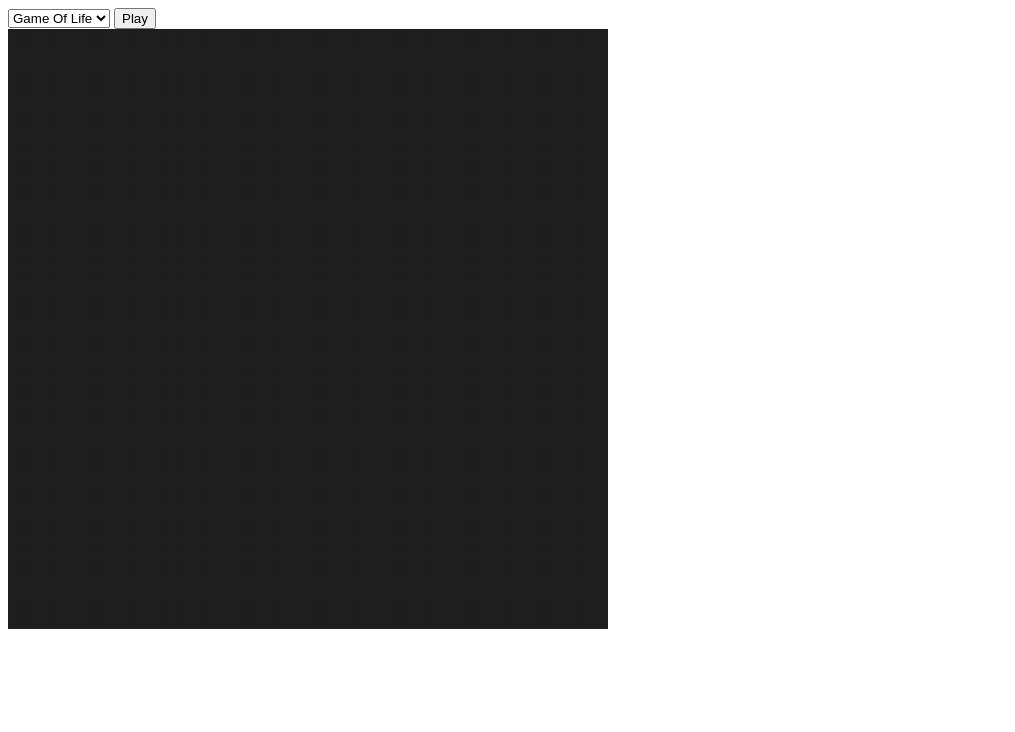
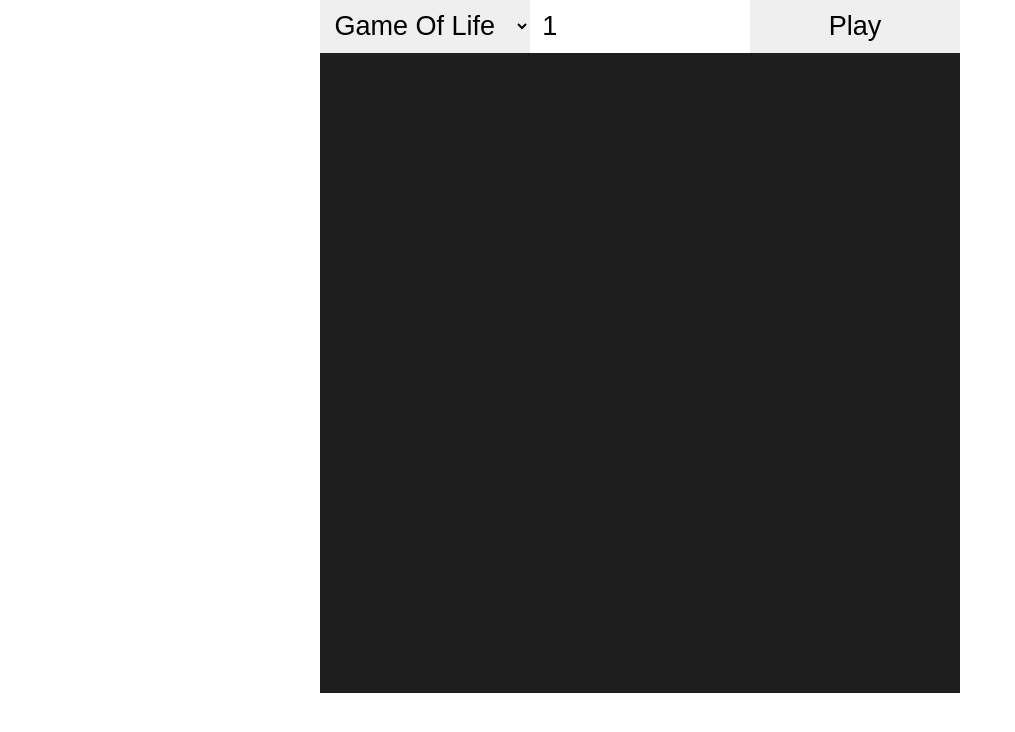
Before and after one commit to shoumodip/talos, a plain HTML site: page index.html in a window 1280 px wide. Shown: the whole page, without its empty margins (0-1015 px from the left). Drawn offline with Linux system fonts and the light colour scheme.

Commit message:
Implement map editor
Close #1

```diff
--- a/index.html
+++ b/index.html
@@ -2,14 +2,16 @@
 <html>
     <head>
         <title>Talos</title>
+        <link rel="stylesheet" href="style.css"/>
     </head>
     <body>
         <header>
             <select id="list"></select>
+            <input id="colors" type="number" min="0" value="1" required>
             <button id="play">Play</button>
         </header>
 
-        <canvas id="app" width="600" height="600"></canvas>
+        <canvas id="app" width="640" height="640"></canvas>
         <script src="script.js"></script>
     </body>
 </html>
--- a/script.js
+++ b/script.js
@@ -76,12 +76,25 @@ function update(board, buffer, automaton) {
 }
 
 window.onload = () => {
+    let color = 1
     let automaton = automata[0]
+
+    const colors = document.getElementById("colors")
+    colors.max = automaton.colors.length - 1
+
+    colors.addEventListener("change", () => {
+        if (colors.validity.valid) {
+            color = colors.valueAsNumber
+        }
+    })
 
     const list = document.getElementById("list")
 
     list.addEventListener("change", () => {
         automaton = automata[Number(list.value)]
+        colors.max = automaton.colors.length - 1
+        colors.value = 1
+        color = 1
     })
 
     automata.forEach((automaton, i) => {
@@ -104,7 +117,7 @@ window.onload = () => {
         const col = Math.floor(event.offsetX / WIDTH)
         const row = Math.floor(event.offsetY / HEIGHT)
 
-        board[row][col] = 1
+        board[row][col] = color
         render(ctx, board, automaton.colors)
     })
 
--- /dev/null
+++ b/style.css
@@ -0,0 +1,20 @@
+* {
+  font-size: 1.3rem;
+}
+
+body {
+  width: 640px;
+  margin: auto;
+}
+
+header {
+  gap: 0.1rem;
+  display: flex;
+}
+
+input, button, select {
+  width: 100%;
+  border: none;
+  outline: none;
+  padding: 0.5rem;
+}
```
